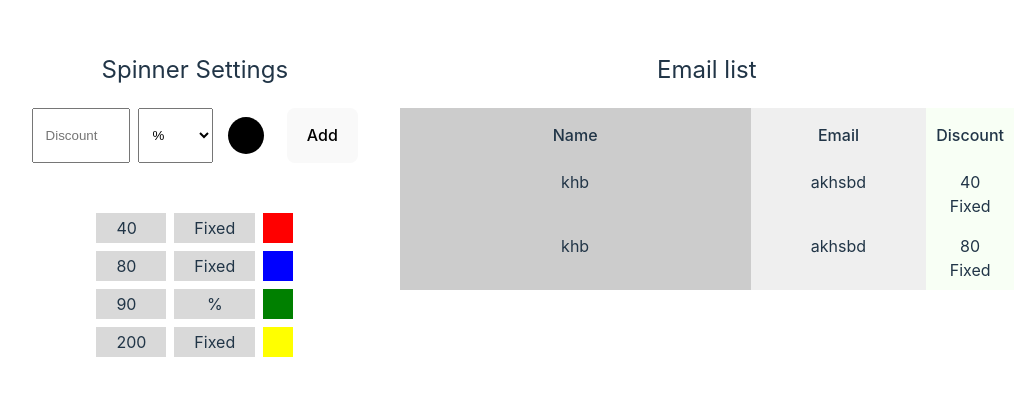
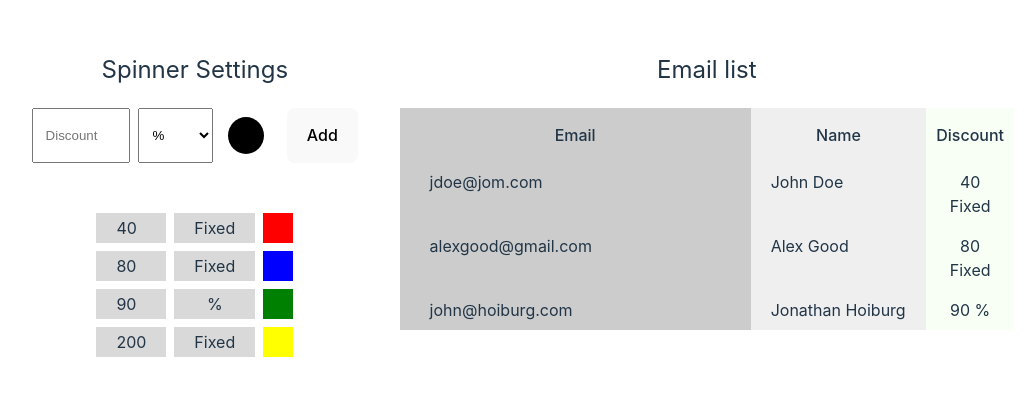
Before and after one commit to h-zahar/wheelurluck.com, a React (Vite) app: page / in a window 1280 px wide. Shown: the top 396 px of the page, without its empty margins (138-1173 px from the left). Built offline with nearby package versions, Linux system fonts and the light colour scheme.

Commit message:
Rearranged Dummy Data

```diff
--- a/src/components/DiscountTable.tsx
+++ b/src/components/DiscountTable.tsx
@@ -4,6 +4,7 @@ interface DiscountInfo {
   id: string;
   customerEmail: string;
   customerName: string;
+  discountId: string;
   discountValue: number;
   discountType: string;
   discountColor?: string;
@@ -12,20 +13,31 @@ interface DiscountInfo {
 const DiscountTable = () => {
   const [discountInfo, setDiscountInfo] = useState<DiscountInfo[] | []>([
     {
-      id: "123",
-      customerEmail: "khb",
-      customerName: "akhsbd",
+      id: "321",
+      customerEmail: "jdoe@jom.com",
+      customerName: "John Doe",
+      discountId: "123",
       discountValue: 40,
       discountType: "Fixed",
       discountColor: "red",
     },
     {
-      id: "132",
-      customerEmail: "khb",
-      customerName: "akhsbd",
+      id: "231",
+      customerEmail: "alexgood@gmail.com",
+      customerName: "Alex Good",
+      discountId: "132",
       discountValue: 80,
       discountType: "Fixed",
-      discountColor: "red",
+      discountColor: "blue",
+    },
+    {
+      id: "131",
+      customerEmail: "john@hoiburg.com",
+      customerName: "Jonathan Hoiburg",
+      discountId: "142",
+      discountValue: 90,
+      discountType: "%",
+      discountColor: "green",
     },
   ]);
 
@@ -47,7 +59,7 @@ const DiscountTable = () => {
             padding: "15px 2px",
           }}
         >
-          {"Name"}
+          {"Email"}
         </div>
         <div
           style={{
@@ -56,7 +68,7 @@ const DiscountTable = () => {
             padding: "15px 2px",
           }}
         >
-          {"Email"}
+          {"Name"}
         </div>
         <div
           style={{
@@ -78,8 +90,16 @@ const DiscountTable = () => {
                 <div
                   style={
                     d === "customerName"
-                      ? { background: "#efefef", padding: "8px 2px" }
-                      : { background: "#cccccc", padding: "8px 2px" }
+                      ? {
+                          background: "#efefef",
+                          padding: "8px 20px",
+                          textAlign: "start",
+                        }
+                      : {
+                          background: "#cccccc",
+                          padding: "8px 30px",
+                          textAlign: "start",
+                        }
                   }
                 >
                   {discount[d]}
```
